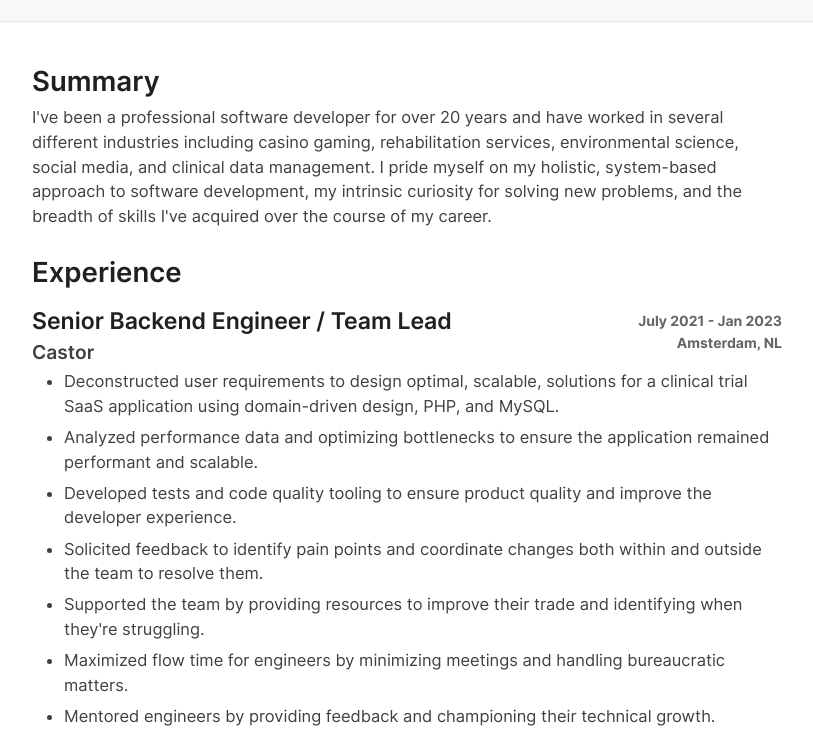
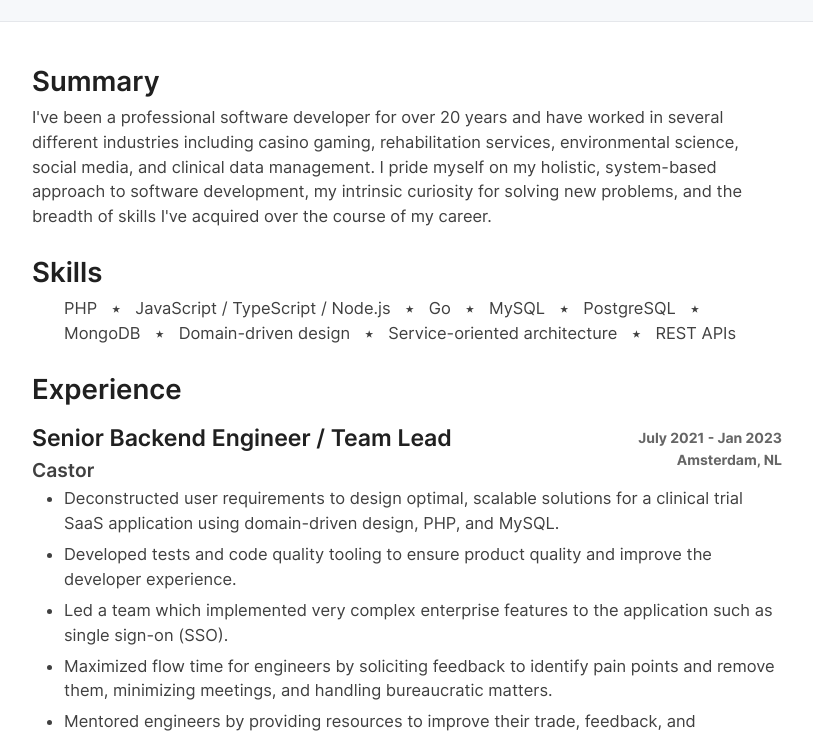
Before and after one commit to JeremyBuchmann/jeremybuchmann.github.io, a plain HTML site: page cv.html in a window 1280 px wide. Shown: the part 158-896 px from the top of the page, without its empty margins (233-1046 px from the left). Drawn offline with Linux system fonts and the light colour scheme.

Commit message:
Added skills section and tweaked experience items

```diff
--- a/css/cv.css
+++ /dev/null
@@ -1,138 +0,0 @@
-html {
-    background-color: white;
-}
-
-body {
-	background-color: #F4F2F6;
-    font-family: 'Open Sans', Roboto, Oxygen, Ubuntu, sans-serif;
-    font-size: 14px;
-	margin: 0 auto 0 auto;
-	padding: 2px;
-	width: 794px;
-	border: 1px solid #bbb;
-}
-
-header {
-    border-bottom: 3px double #9BA0A4;
-    text-align: center;
-}
-
-h1, h2, h3, h3, h4, h5, h6 {
-    line-height: 1.1;
-    margin: 0;
-}
-
-header h1 {
-    font-size: 37px;
-    margin: 5px;
-}
-
-header h2 {
-	font-size: 25px;
-	margin: 5px 0 10px 0;
-}
-
-main {
-	padding: 0 10px 0 0;
-}
-
-aside {
-    float: left;
-    height: 1600px;
-    margin-right: 10px;
-    padding: 5px;
-    width: 171px;
-}
-
-footer {
-	font-size: 8px;
-	text-align: right;
-}
-
-section {
-	margin: 10px 0 20px 0;
-}
-
-article {
-    margin: 10px 0 10px 0;
-}
-
-address {
-    font-style: normal;
-}
-
-section h1 {
-	font-size: 20px;
-}
-
-section h1 + hr {
-    border: 1px solid #9BA0A4;
-}
-
-article h2 {
-    font-size: 18px;
-    margin: 0 0 6px 0;
-}
-
-article h3 {
-    color: #666;
-    font-size: 14px;
-    margin: 0 0 6px 0;
-}
-
-article h3 a {
-    color: inherit;
-    text-decoration: none;
-}
-
-article h3 a:hover {
-    text-decoration: underline;
-}
-
-article p {
-	line-height: 1.3;
-	margin: 3px 0 15px 0;
-}
-
-.headshot {
-    text-align: center;
-}
-
-.headshot img {
-    border-radius: 50%;
-}
-
-.side-card {
-    font-family: 'Hind', 'Arial', sans-serif;
-    margin: 50px 0;
-    text-align: center;
-}
-
-.side-card img {
-    width: 50px;
-}
-
-.side-card a {
-    color: #666;
-}
-
-.work-period {
-	color: #666;
-	float: right;
-	font-size: 14px;
-	font-weight: bold;
-	line-height: 1.55;
-}
-
-.non-first-edu {
-    margin-top: 15px;
-}
-
-ul.work-experience {
-    margin: 8px 0 20px 0;
-    padding-left: 210px;
-}
-
-ul.work-experience li {
-    margin: 6px 0;
-}
--- a/css/main.css
+++ b/css/main.css
@@ -528,6 +528,19 @@ section.cards article p, section.cards article address {
 	text-align: right;
 }
 
+ul.separated-row {
+	list-style: none;
+}
+
+ul.separated-row li {
+	display: inline;
+}
+
+ul.separated-row li + li:before {
+	content: " ⭑ ";
+	padding: 0 10px;
+}
+
 h4.employer {
 	padding-top: 0;
 }
--- a/cv.html
+++ b/cv.html
@@ -44,6 +44,20 @@
       breadth of skills I've acquired over the course of my&nbsp;career.</p>
     </section>
     <section>
+      <h2>Skills</h2><!-- <div class="flex-list"> -->
+      <ul class="separated-row">
+        <li>PHP</li>
+        <li>JavaScript / TypeScript / Node.js</li>
+        <li>Go</li>
+        <li>MySQL</li>
+        <li>PostgreSQL</li>
+        <li>MongoDB</li>
+        <li>Domain-driven design</li>
+        <li>Service-oriented architecture</li>
+        <li>REST APIs</li>
+      </ul><!-- </div> -->
+    </section>
+    <section>
       <h2>Experience</h2>
       <article>
         <div class="work-period">
@@ -53,20 +67,16 @@
         <h3>Senior Backend Engineer / Team Lead</h3>
         <h4 class="employer"><a href="https://www.castoredc.com/" target="_blank">Castor</a></h4>
         <ul class="work-experience">
-          <li>Deconstructed user requirements to design optimal, scalable, solutions for a clinical
+          <li>Deconstructed user requirements to design optimal, scalable solutions for a clinical
           trial SaaS application using domain-driven design, PHP, and&nbsp;MySQL.</li>
-          <li>Analyzed performance data and optimizing bottlenecks to ensure the application
-          remained performant and&nbsp;scalable.</li>
           <li>Developed tests and code quality tooling to ensure product quality and improve the
           developer&nbsp;experience.</li>
-          <li>Solicited feedback to identify pain points and coordinate changes both within and
-          outside the team to resolve&nbsp;them.</li>
-          <li>Supported the team by providing resources to improve their trade and identifying when
-          they're&nbsp;struggling.</li>
-          <li>Maximized flow time for&nbsp;engineers by minimizing meetings and handling
-          bureaucratic matters.</li>
-          <li>Mentored engineers by providing feedback and championing their
-          technical&nbsp;growth.</li>
+          <li>Led a team which implemented very complex enterprise features to the application such
+          as single sign-on&nbsp;(SSO).</li>
+          <li>Maximized flow time for engineers by soliciting feedback to identify pain points and
+          remove them, minimizing meetings, and handling bureaucratic&nbsp;matters.</li>
+          <li>Mentored engineers by providing resources to improve their trade, feedback, and
+          championing their technical&nbsp;growth.</li>
         </ul>
         <div class="work-period">
           March 2017 - June 2021<br>
@@ -110,9 +120,9 @@
         Plus</a></h4>
         <ul class="work-experience">
           <li>Created a Web-based ERP system using <span class="caps">PHP</span>, JavaScript,
-          and&nbsp;PostgreSQL.</li>
-          <li>Created a statistical-based de-duplication tool for clinical
-          education&nbsp;data.</li>
+          and&nbsp;PostgreSQL that saved over $1m per year in external costs.</li>
+          <li>Created a statistical-based de-duplication tool for leaners who participated in our
+          clinical education&nbsp;programs.</li>
           <li>Created an automated system using Java to check an email account, extract attached
           Excel spreadsheets, and save their contents to a&nbsp;database.</li>
         </ul>
@@ -131,9 +141,10 @@
           "caps">HTML</span>, or <span class="caps">PDF</span>.</li>
           <li>Migrated database, data entry screens, and reports from Visual FoxPro 3.0 to
           PostgreSQL on Linux. Wrote data entry screens in Java using <span class=
-          "caps">JDBC</span> and Swing.</li>
+          "caps">JDBC</span> and&nbsp;Swing.</li>
           <li>Created an economic modeling tool in Java for forecasting changes to the local casino
-          market given increased&nbsp;competition.</li>
+          market given increased competition which was so accurate that it led to the acquisition
+          of new&nbsp;clients.</li>
         </ul>
       </article>
     </section>
```
